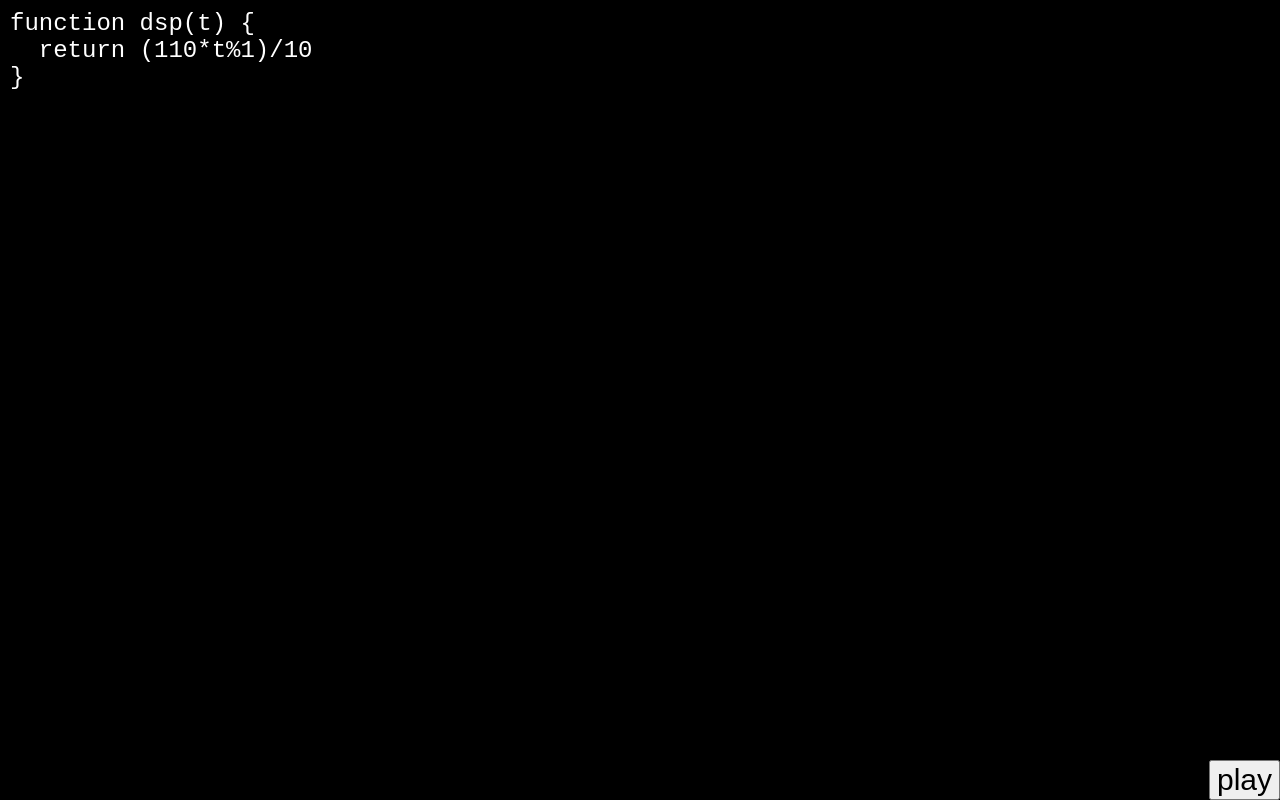
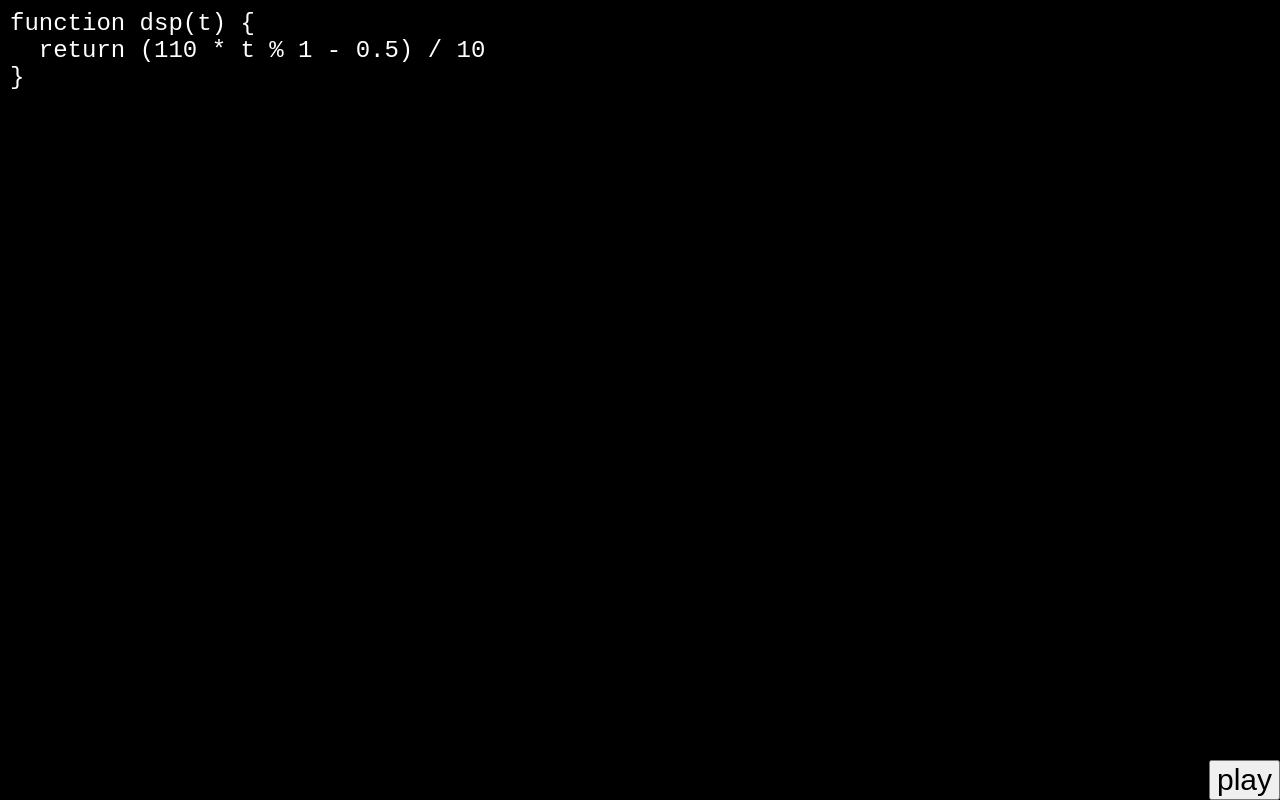
Before and after one commit to felixroos/doughbeat, a plain HTML site: page index.html in a window 1280 px wide. Drawn offline with Linux system fonts and the light colour scheme.

Commit message:
fix dc offset in default snippet

```diff
--- a/index.html
+++ b/index.html
@@ -121,7 +121,7 @@ registerProcessor('${name}', MyProcessor);
       const initialCode =
         urlCode ||
         `function dsp(t) {
-  return (110*t%1)/10
+  return (110 * t % 1 - 0.5) / 10
 }`;
       input.value = initialCode;
 
```
